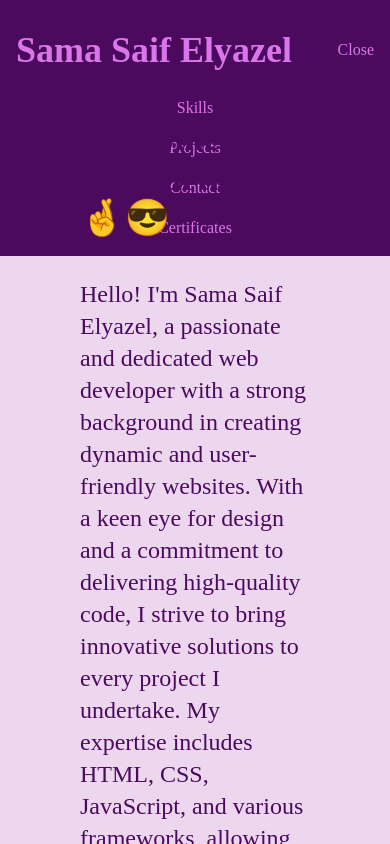
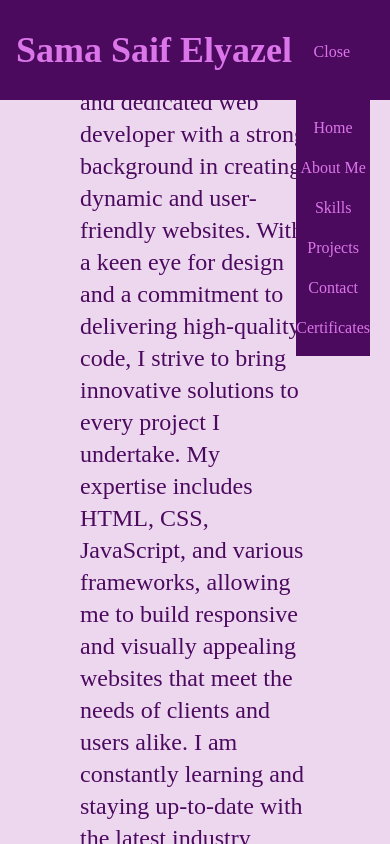
Before and after one commit to Sama-Saif-Elyazel/My_Portfolio, a React (Vite) app: page / in a window 390 px wide. Both pictures are taken after a click on the button "Menu". Shown: the top 844 px of the page. Built offline with nearby package versions, Linux system fonts and the light colour scheme.

Commit message:
Update portfolio content

```diff
--- a/src/components/Navbar.jsx
+++ b/src/components/Navbar.jsx
@@ -17,12 +17,12 @@ export default function Navbar() {
                     <a href="#contact" className='text-[#db76ea] font-[cursive] hover:text-[#e7cae8] hover:cursor-pointer'>Contact</a>
                     <a href="#certificates" className='text-[#db76ea] font-[cursive] hover:text-[#e7cae8] hover:cursor-pointer'>Certificates</a>
                 </div>
-                <button className='md:hidden text-[#db76ea] font-[cursive] hover:text-[#e7cae8] hover:cursor-pointer' onClick={() => setIsMenuOpen(!isMenuOpen)} aria-label="Toggle Menu">
+                <button className='fixed right-10 top-10 md:hidden text-[#db76ea] font-[cursive] hover:text-[#e7cae8] hover:cursor-pointer' onClick={() => setIsMenuOpen(!isMenuOpen)} aria-label="Toggle Menu">
                     {isMenuOpen ? 'Close' : 'Menu'}
                 </button>
             </div>
             {isMenuOpen && (
-                <div className='md:hidden bg-[#4c0a5e] text-[#db76ea] font-[cursive] flex flex-col items-center gap-4 py-4 overflow-x-hidden max-w-full'>
+                <div className='fixed right-5 top-25 z-50 md:hidden bg-[#4c0a5e] text-[#db76ea] font-[cursive] flex flex-col items-center gap-4 py-4 overflow-x-hidden max-w-full'>
                     <a href="#home" className='hover:text-[#e7cae8] hover:cursor-pointer'>Home</a>
                     <a href="#about" className='hover:text-[#e7cae8] hover:cursor-pointer'>About Me</a>
                     <a href="#skills" className='hover:text-[#e7cae8] hover:cursor-pointer'>Skills</a>
```
